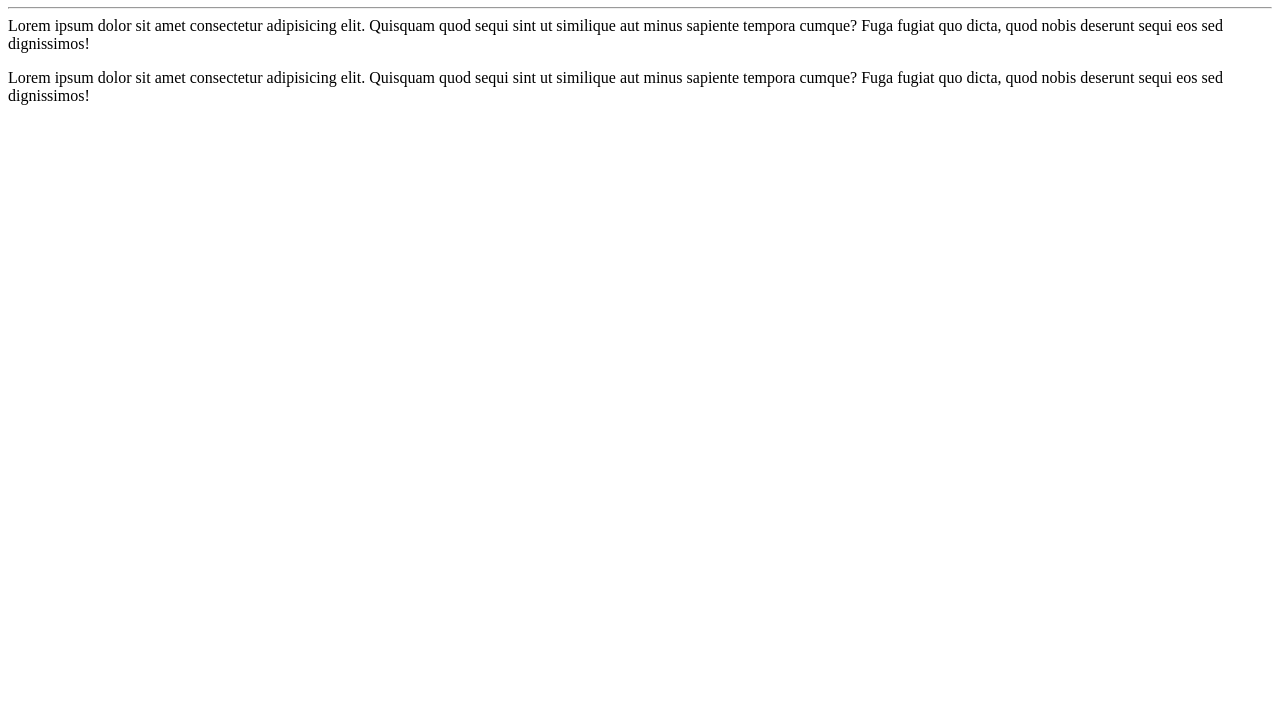
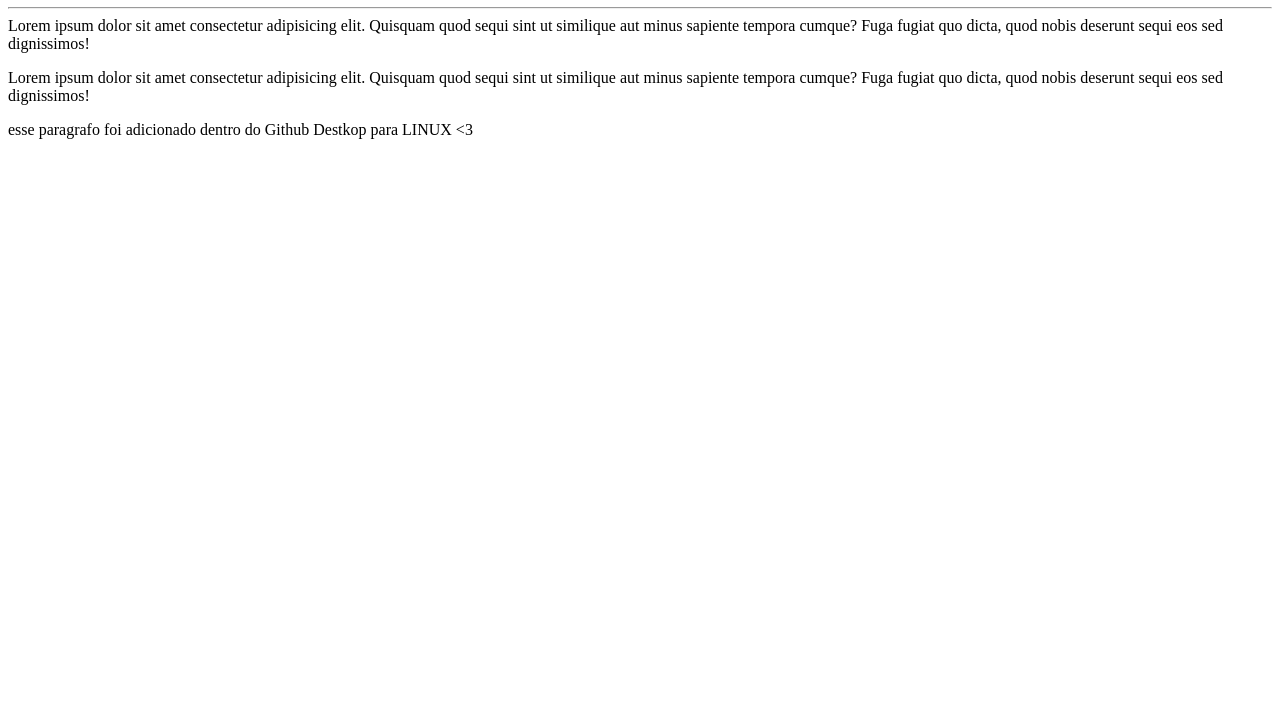
Before and after one commit to CRangelP/curso_guanabara, a plain HTML site: page index.html in a window 1280 px wide. Shown: the part 73-800 px from the top of the page. Drawn offline with Linux system fonts and the light colour scheme.

Commit message:
alterei uma linha no index.html

```diff
--- a/index.html
+++ b/index.html
@@ -10,5 +10,5 @@
     <hr
     <p> Lorem ipsum dolor sit amet consectetur adipisicing elit. Quisquam quod sequi sint ut similique aut minus sapiente tempora cumque? Fuga fugiat quo dicta, quod nobis deserunt sequi eos sed dignissimos!</p>
     <p> Lorem ipsum dolor sit amet consectetur adipisicing elit. Quisquam quod sequi sint ut similique aut minus sapiente tempora cumque? Fuga fugiat quo dicta, quod nobis deserunt sequi eos sed dignissimos!</p>
-</body>
+    <p> esse paragrafo foi adicionado dentro do Github Destkop para LINUX &lt;3 </p>
 </html>
```
